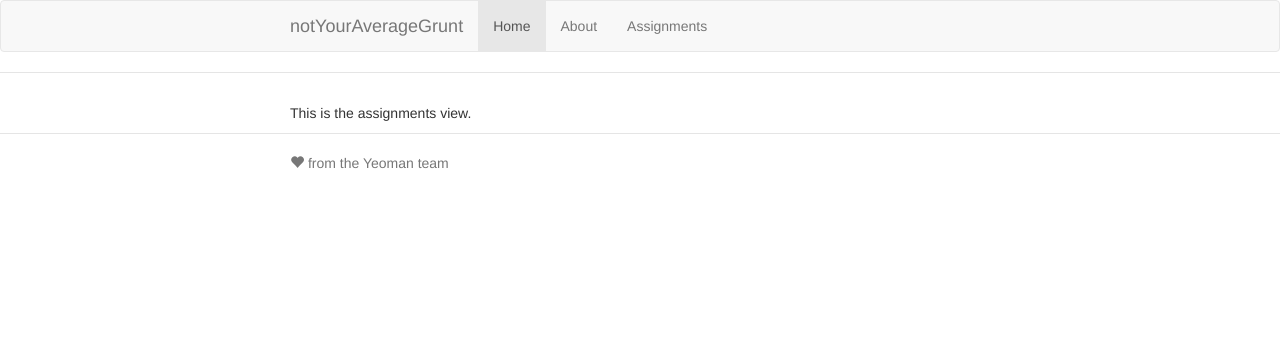
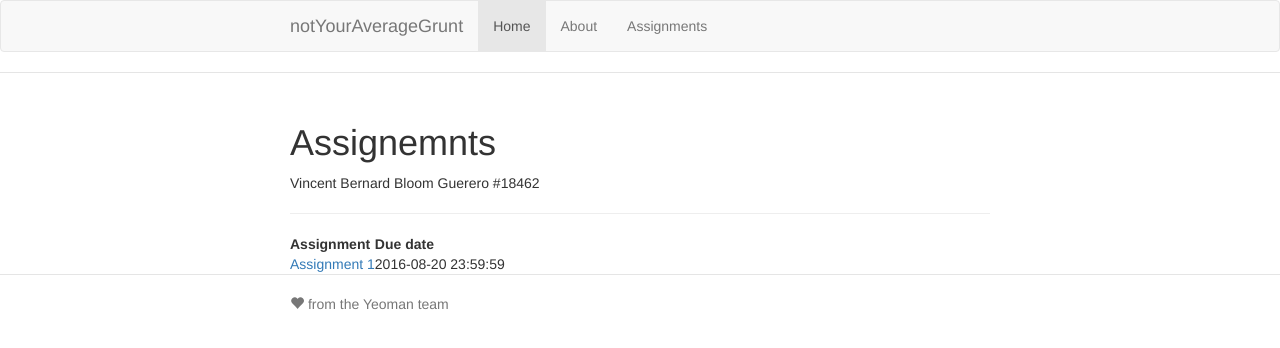
Before and after one commit to VincentBloom/not-your-average-grunt, a website: page app/index.html at #!/assignments in a window 1280 px wide. Drawn offline with nearby package versions, Linux system fonts and the light colour scheme; some packages are replaced by stand-ins of ours; files that its build step writes are made by us from their sources.

Commit message:
Merge branch 'master' of https://github.com/VincentBloom/not-your-average-grunt
Finishing assignments View.

# Conflicts:
#	README.md

```diff
--- a/app/views/assignments.html
+++ b/app/views/assignments.html
@@ -1 +1,16 @@
-<p>This is the assignments view.</p>
+<h1>Assignemnts</h1>
+<caption>Vincent Bernard Bloom Guerero #18462</caption>
+
+<hr>
+
+<table>
+  <tr>
+    <th>Assignment</th>
+    <th>Due date</th>
+  </tr>
+  <tr>
+    <td><a rel="#/assignment1">Assignment 1</a></td>
+    <td>2016-08-20 23:59:59</td>
+  </tr>
+
+</table>
--- a/app/views/aws-keys.json
+++ /dev/null
@@ -1,4 +0,0 @@
-{
-  "AWSAccessKeyId": "AKIAJXSQFH35KVVYJMJQ",
-  "AWSSecretKey": "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",
-}
```
